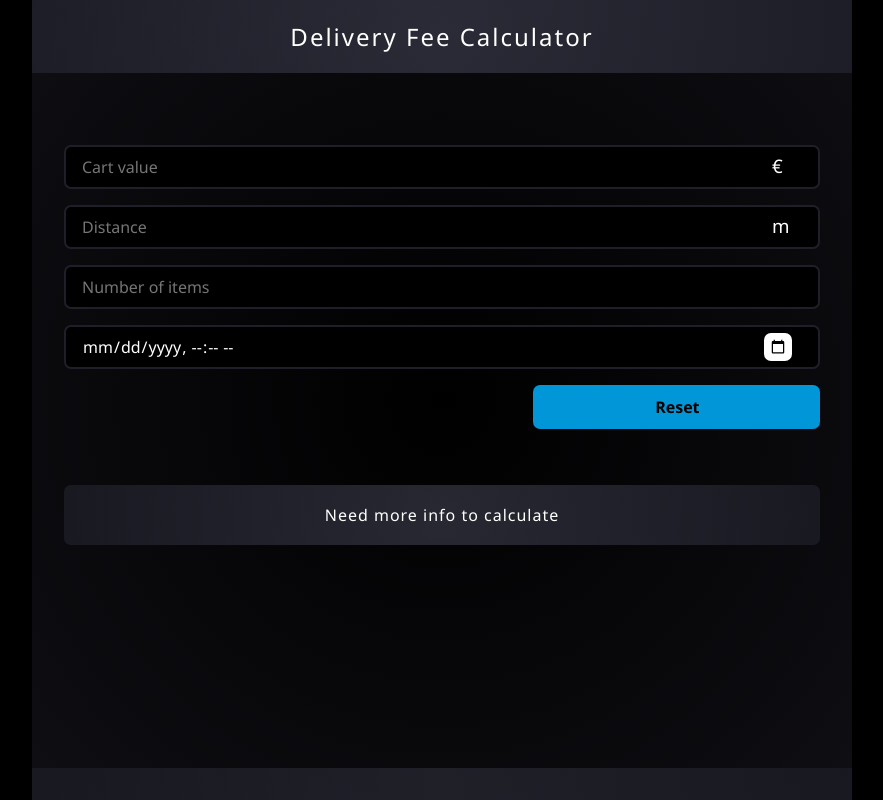
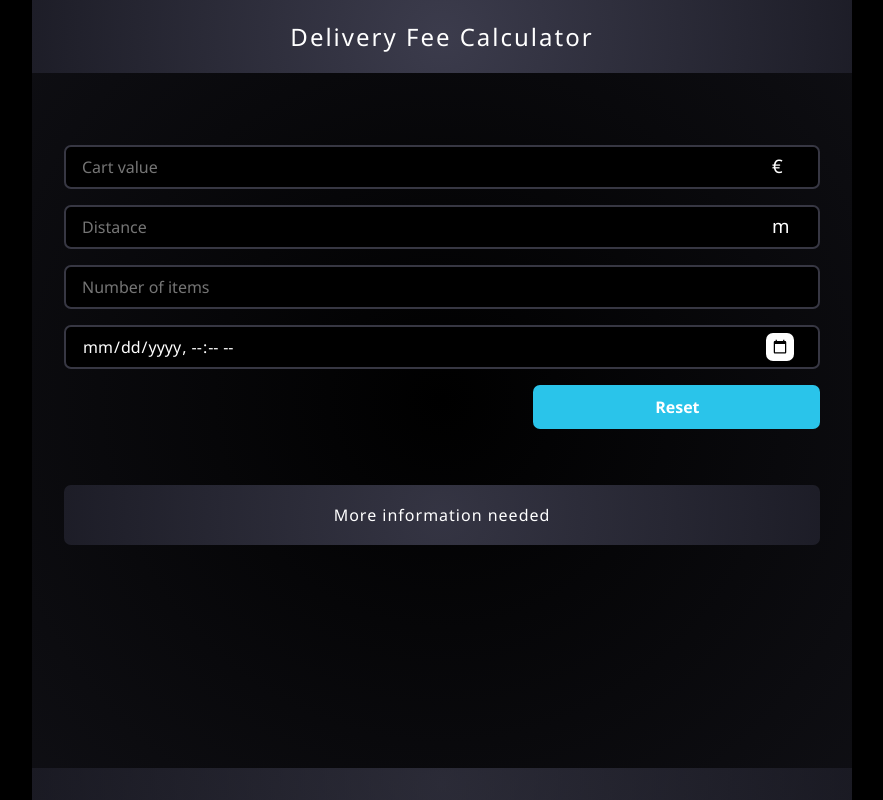
Before and after one commit to mk99995/delivery-fee-calculator, a React (Vite) app: page / in a window 1280 px wide. Shown: the whole page, without its empty margins (198-1081 px from the left). Built offline with nearby package versions, Linux system fonts and the light colour scheme.

Commit message:
added comments and a readme

```diff
--- a/src/App.scss
+++ b/src/App.scss
@@ -1,6 +1,6 @@
 $dark: rgb(0, 0, 0);
-$gray: rgb(31, 31, 42);
-$blue: #0096d7;
+$gray: rgb(55, 55, 67);
+$blue: #2ac4ea;
 $light: white;
 body {
   background-color: black;
@@ -34,7 +34,7 @@ body {
       // border-radius: 7px 7px 0 0;
       background: radial-gradient(
         circle,
-        rgba(65, 65, 83, 0.6) 0%,
+        rgba(65, 65, 83, 0.9) 0%,
         rgba(31, 31, 42, 0.9) 100%
       );
 
@@ -83,11 +83,6 @@ body {
         padding-left: 1rem;
         padding-bottom: 0.25rem;
       }
-      input::-webkit-outer-spin-button,
-      input::-webkit-inner-spin-button {
-        -webkit-appearance: none;
-        margin: 0;
-      }
 
       #reset-button {
         background-color: $blue;
@@ -96,7 +91,7 @@ body {
         font-weight: 600;
         padding-left: 0.5rem;
         width: 38%;
-        color: $dark;
+        color: $light;
         &:active {
           color: $blue;
           background-color: $light;
@@ -105,14 +100,21 @@ body {
           scale: 1.02;
         }
       }
+
+      input::-webkit-outer-spin-button,
+      input::-webkit-inner-spin-button {
+        -webkit-appearance: none;
+        margin: 0;
       }
+
       ::-webkit-calendar-picker-indicator {
         color: $light;
         background-color: $light;
         padding: 6px;
         border-radius: 7px;
         left: 2rem;
-      margin-right: 1.6rem;
+        margin-right: 1.53rem;
+      }
     }
 
     #delivery-fee {
@@ -123,8 +125,8 @@ body {
       justify-content: center;
       background: radial-gradient(
         circle,
-        rgba(65, 65, 83, 0.6) 0%,
-        rgba(31, 31, 42, 0.7) 100%
+        rgba(65, 65, 83, 0.8) 0%,
+        rgba(31, 31, 42, 0.9) 100%
       );
       height: 3.75rem;
       color: $light;
@@ -134,10 +136,11 @@ body {
   }
   footer {
     height: 2rem;
+    margin-top: 3rem;
     background: radial-gradient(
       circle,
-      rgba(65, 65, 83, 0.4) 0%,
-      rgba(31, 31, 42, 0.6) 100%
+      rgba(65, 65, 83, 0.6) 0%,
+      rgba(31, 31, 42, 0.7) 100%
     );
     // border-radius: 0 0 7px 7px;
   }
--- a/src/App.tsx
+++ b/src/App.tsx
@@ -1,9 +1,10 @@
-import { useState, useEffect } from "react";
+import { useState } from "react";
 import "./App.scss";
 import Form from "./components/Form";
 import BeatLoader from "react-spinners/BeatLoader";
 
-function App(this: any) {
+function App(this: any): JSX.Element {
+  //useStates have union with "" to handle empty input fields
   const [cartValue, setCartValue] = useState<number | "">("");
   const [distance, setDistance] = useState<number | "">("");
   const [itemsAmount, setItemsAmount] = useState<number | "">("");
@@ -21,22 +22,27 @@ function App(this: any) {
       itemsAmount === "" ||
       dateTime === ""
     ) {
-      return "Need more info to calculate";
+      return "More information needed";
     }
     let fee: number =
+      //surchange when cart value is under 10
       (cartValue < 10 ? 10 - cartValue : 0) +
+      //fee from distance
       (distance <= 1000 ? 2 : Math.ceil(distance / 500)) +
+      //surchange from amount of items
       (itemsAmount < 5 ? 0 : (itemsAmount - 4) * 0.5) +
+      //1.2€ bulk fee
       (itemsAmount > 12 ? 1.2 : 0);
-
+    //checkin if it is friday rush time
     if (dateTime.getDay() === 5) {
-      let timeInThousands = dateTime.getHours() * 100 + dateTime.getMinutes();
+      let timeInThousands: number =
+        dateTime.getHours() * 100 + dateTime.getMinutes();
       if (timeInThousands >= 1500 && timeInThousands <= 1900) {
         fee = fee * 1.2;
       }
     }
 
-    return `Delivery price: ${fee < 15 ? fee : 15}€`;
+    return `Delivery price: ${fee < 15 ? fee : 15}€`; //fee cannot be more than 15€
   };
 
   return (
@@ -61,13 +67,7 @@ function App(this: any) {
           )}
         </div>
       </div>
-      <footer>
-        {dateTime !== ""
-          ? dateTime.getDay() +
-            dateTime.getHours() * 100 +
-            dateTime.getMinutes()
-          : null}
-      </footer>
+      <footer />
     </div>
   );
 }
--- a/src/components/Form.tsx
+++ b/src/components/Form.tsx
@@ -1,5 +1,3 @@
-import { useEffect } from "react";
-
 const Form = ({
   setCartValue,
   setDistance,
@@ -11,16 +9,18 @@ const Form = ({
   setDistance: (distance: number | "") => void;
   setItemsAmount: (items: number | "") => void;
   setDateTime: (time: Date | "") => void;
-  setAnimationTimeout: (current: any) => void;
-}) => {
-  const showAnimation = () => {
-    setAnimationTimeout((current: number) => current + 1);
-    setTimeout(function () {
-      setAnimationTimeout((current: number) => current - 1);
+  setAnimationTimeout: (fx: (current: number) => number) => void;
+}): JSX.Element => {
+  //function that is run whenever any input field changes
+  //animation is played when animationTimeout < 0
+  const showAnimation = (): void => {
+    setAnimationTimeout((current) => current + 1);
+    setTimeout(function (): void {
+      setAnimationTimeout((current) => current - 1);
     }, 300);
   };
 
-  const resetInputs = (e: any) => {
+  const resetInputs = (e: any): void => {
     e.preventDefault();
     e.target.cartValue.value = "";
     e.target.distance.value = "";
@@ -34,7 +34,7 @@ const Form = ({
   };
 
   return (
-    <form onReset={resetInputs} onSubmit={() => console.log("asd")}>
+    <form onReset={resetInputs}>
       <input
         name="cartValue"
         placeholder="Cart value"
@@ -81,7 +81,7 @@ const Form = ({
           showAnimation();
         }}
       />
-      <input id="reset-button" type="reset" />
+      <input id="reset-button" type="reset" value={"Reset"} />
     </form>
   );
 };
```
Also changed, not shown: src/assets/Sieppaa.PNG (added), 1 other file (tests, documents, lock files or other folders). Lines whose indentation alone changed are shown as unchanged.
